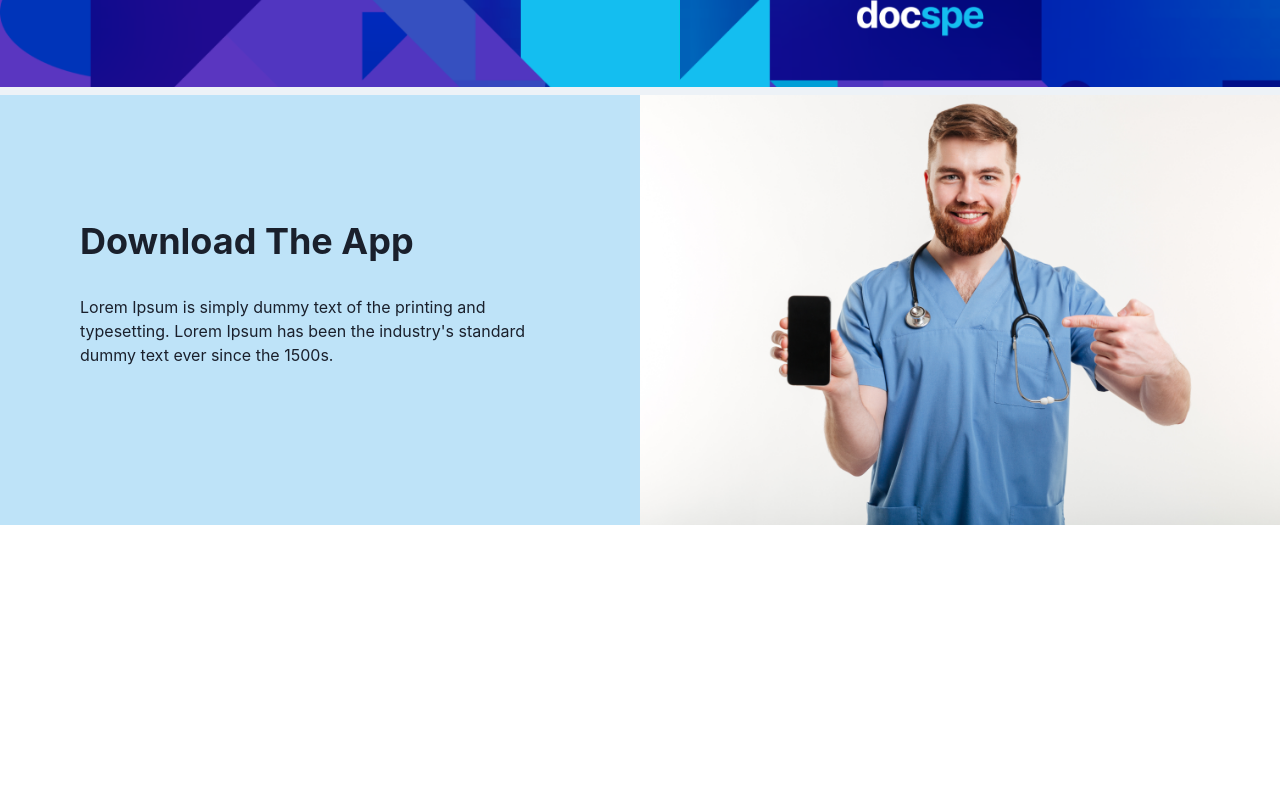
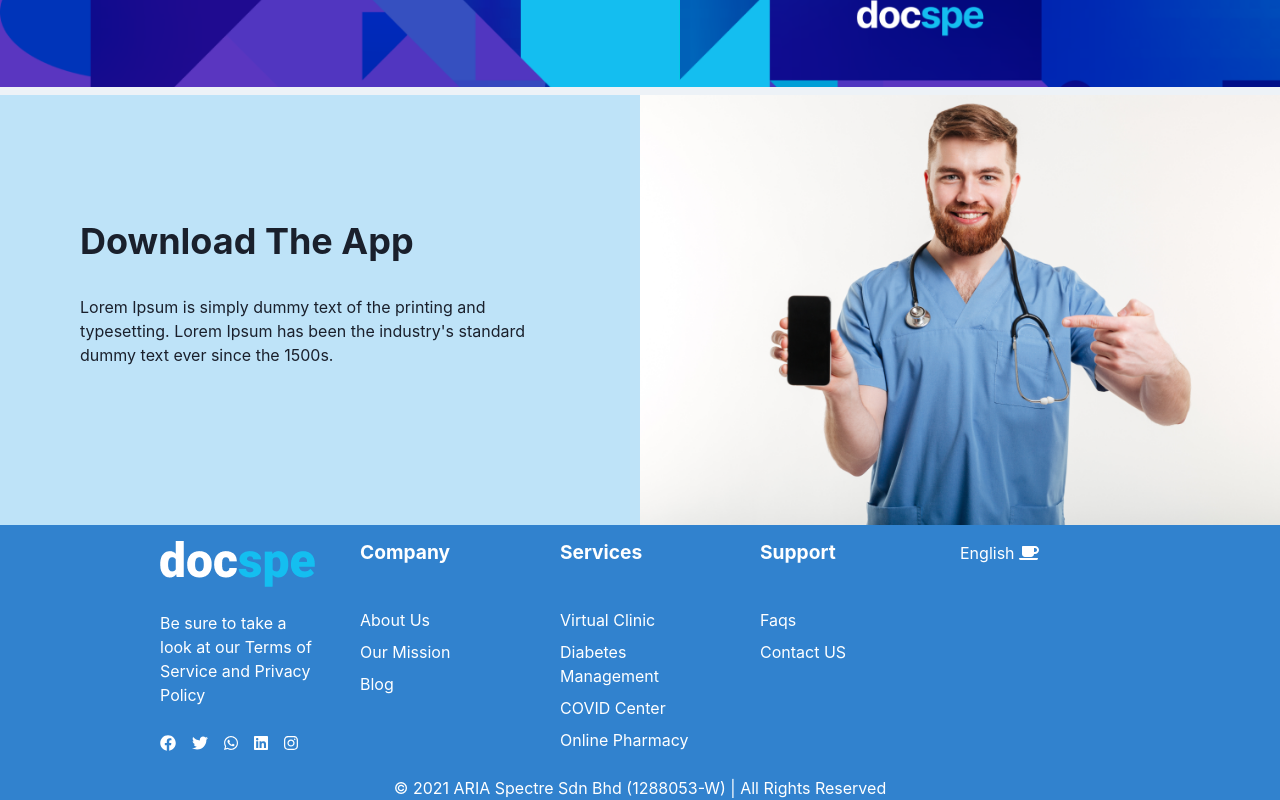
Before and after one commit to salisshuaibu11/docspe, a React (Create React App) app: page / in a window 1280 px wide. Shown: the part 4617-5417 px from the top of the page. Before the commit the page ends 5142 px from the top, so only its background shows below. Built offline with nearby package versions, Linux system fonts and the light colour scheme.

Commit message:
Added Footer component

```diff
--- a/package.json
+++ b/package.json
@@ -7,6 +7,11 @@
     "@chakra-ui/react": "^1.6.5",
     "@emotion/react": "^11.4.0",
     "@emotion/styled": "^11.3.0",
+    "@fortawesome/fontawesome-svg-core": "^1.2.35",
+    "@fortawesome/free-brands-svg-icons": "^5.15.3",
+    "@fortawesome/free-regular-svg-icons": "^5.15.3",
+    "@fortawesome/free-solid-svg-icons": "^5.15.3",
+    "@fortawesome/react-fontawesome": "^0.1.15",
     "@testing-library/jest-dom": "^5.14.1",
     "@testing-library/react": "^11.2.7",
     "@testing-library/user-event": "^12.8.3",
--- /dev/null
+++ b/src/components/sections/Footer.js
@@ -0,0 +1,88 @@
+import {
+  Box,
+  List,
+  SimpleGrid,
+  Image,
+  Stack,
+  Text,
+  Heading,
+  ListItem,
+ } from "@chakra-ui/react";
+import { FontAwesomeIcon } from '@fortawesome/react-fontawesome';
+import {
+  faFacebook,
+  faTwitter,
+  faWhatsapp,
+  faLinkedin,
+  faInstagram,
+ } from '@fortawesome/free-brands-svg-icons';
+import { faCoffee } from '@fortawesome/free-solid-svg-icons'
+
+const Footer = () => {
+  return (
+    <Box color="white" bg="blue.500">
+      <SimpleGrid
+        py="1rem"
+        px="10rem"
+        columns={{xl: "5", md: "3", sm: "2"}}
+        spacing="40px"
+      >
+        <List>
+          <Image src="assets/images/docspe.png" />
+          <Text my="1.5rem" color="white">
+            Be sure to take a look at our
+            Terms of Service and Privacy
+            Policy
+          </Text>
+          <Stack spacing={4} direction="row">
+            <a href="#">
+              <FontAwesomeIcon icon={faFacebook}/>
+            </a>
+            <a href="#">
+              <FontAwesomeIcon icon={faTwitter}/>
+            </a>
+            <a href="#">
+              <FontAwesomeIcon icon={faWhatsapp} />
+            </a>
+            <a href="#">
+              <FontAwesomeIcon icon={faLinkedin} />
+            </a>
+            <a href="#">
+              <FontAwesomeIcon icon={faInstagram} />
+            </a>
+          </Stack>
+        </List>
+        <List>
+          <Heading mb="2.8rem" as="h5" fontSize="1.2rem">
+            Company
+          </Heading>
+          <ListItem mb="8px">About Us</ListItem>
+          <ListItem mb="8px">Our Mission</ListItem>
+          <ListItem mb="8px">Blog</ListItem>
+        </List>
+        <List>
+          <Heading mb="2.8rem" as="h5" fontSize="1.2rem">
+            Services
+          </Heading>
+          <ListItem mb="8px">Virtual Clinic</ListItem>
+          <ListItem mb="8px">Diabetes Management</ListItem>
+          <ListItem mb="8px">COVID Center</ListItem>
+          <ListItem mb="8px">Online Pharmacy</ListItem>
+        </List>
+        <List>
+          <Heading mb="2.8rem" as="h5" fontSize="1.2rem">
+            Support
+          </Heading>
+          <ListItem mb="8px">Faqs</ListItem>
+          <ListItem mb="8px">Contact US</ListItem>
+        </List>
+        <List>
+          <Text>English <FontAwesomeIcon icon={faCoffee}/></Text>
+        </List>
+      </SimpleGrid>
+      <p align="center">&copy; 2021 ARIA Spectre Sdn Bhd (1288053-W) | All Rights Reserved</p>
+    </Box>
+  )
+}
+
+export default Footer;
--- a/src/pages/LandingPage.js
+++ b/src/pages/LandingPage.js
@@ -5,7 +5,8 @@ import Features from "../components/sections/Features.js";
 import Doctors from "../components/sections/Doctors.js";
 import Clients from "../components/sections/Clients.js";
 import Faq from "../components/sections/Faq.js";
-import DownloadApp from "../components/sections/DownloadApp.js"
+import DownloadApp from "../components/sections/DownloadApp.js";
+import Footer from "../components/sections/Footer.js"
 
 const LandingPage = () => {
   return (
@@ -18,6 +19,7 @@ const LandingPage = () => {
       <Clients />
       <Faq />
       <DownloadApp />
+      <Footer />
     </>
   )
 }
```
Also changed, not shown: 1 other file (tests, documents, lock files or other folders).
